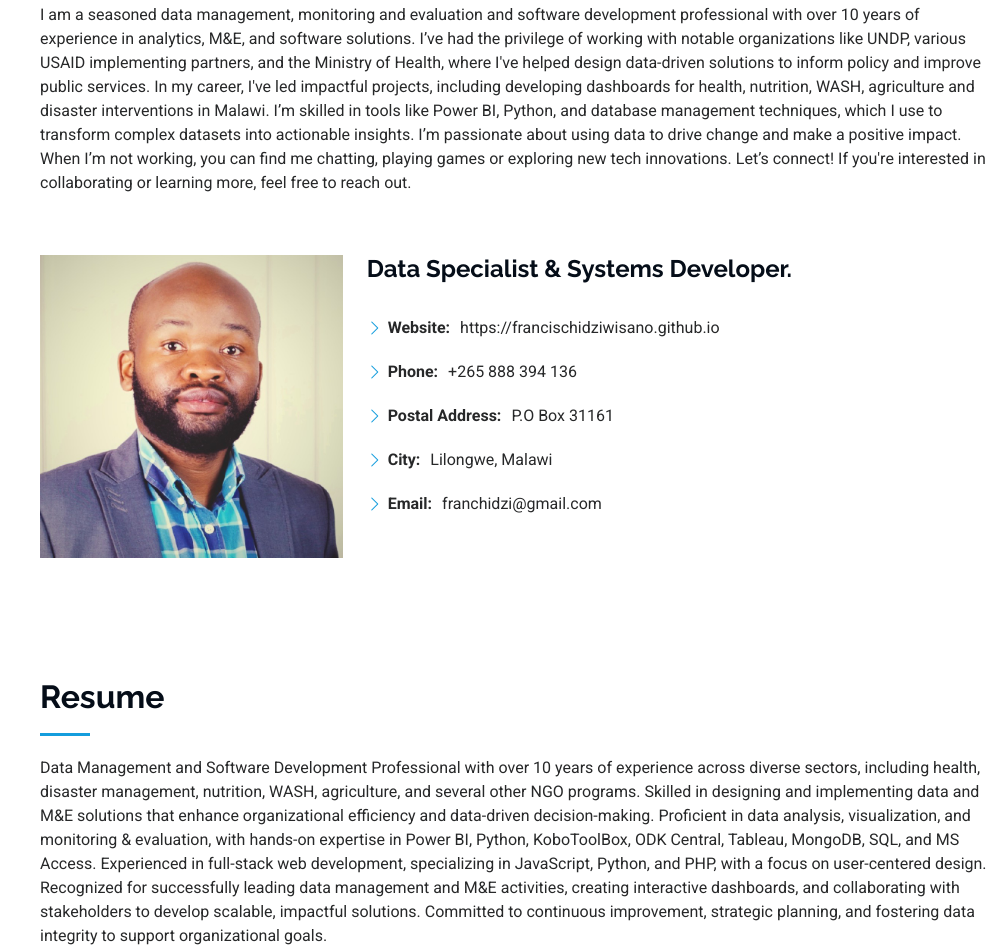
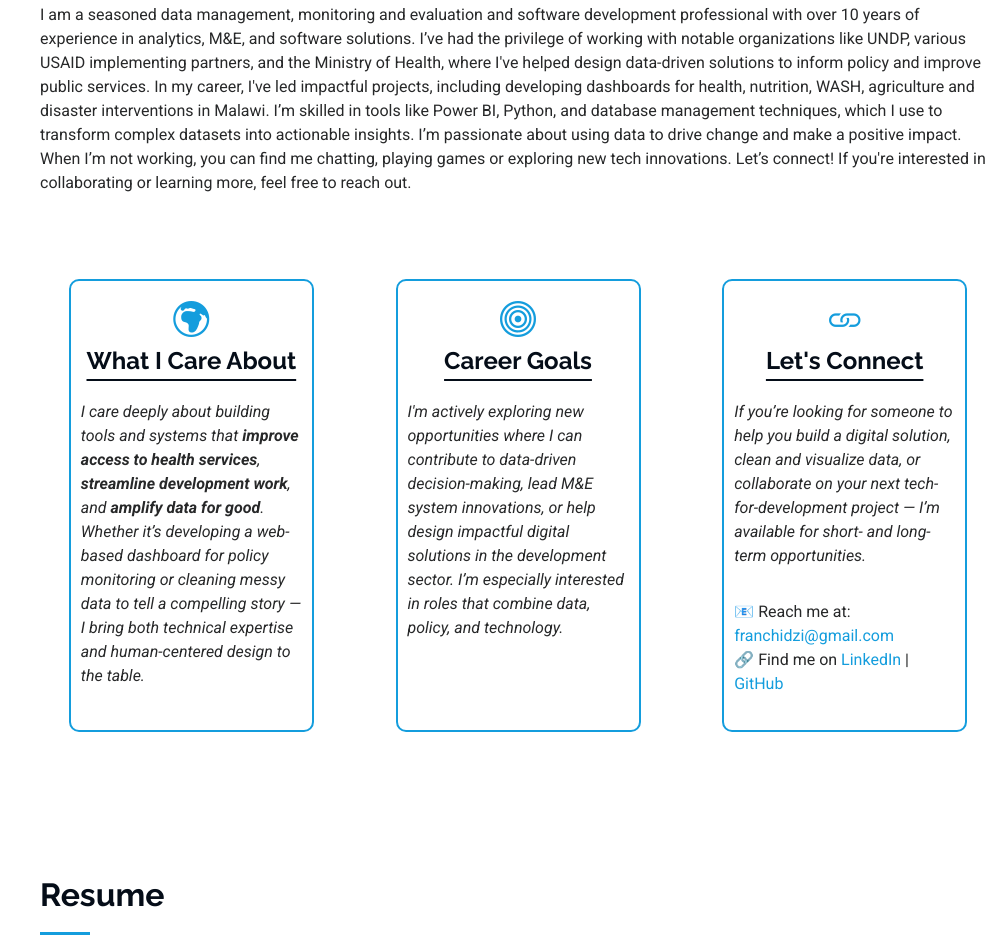
Before and after one commit to francischidziwisano/francischidziwisano.github.io, a plain HTML site: page index.html in a window 1280 px wide. Shown: the part 935-1886 px from the top of the page, without its empty margins (272-1280 px from the left). Drawn offline with nearby package versions, Linux system fonts and the light colour scheme.

Commit message:
about page improvement

```diff
--- a/assets/css/main.css
+++ b/assets/css/main.css
@@ -648,6 +648,18 @@ section,
   line-height: 0;
 }
 
+.about-card{
+  /* margin-left: 5px; */
+  padding: 10px;
+  border: solid  2px #149ddd;
+  border-radius: 10px;
+  /* background-color: #a8a9b4; */
+}
+
+.about-card-title{
+  text-underline-offset: 10px;
+}
+
 /*--------------------------------------------------------------
 # Stats Section
 --------------------------------------------------------------*/
@@ -914,6 +926,13 @@ section,
   color: var(--contrast-color);
   font-size: 24px;
   line-height: 0;
+}
+
+.icon{
+  color: var(--accent-color);
+  font-size: 36px;
+  line-height: 0;
+  padding: 10px;
 }
 
 .services .service-item:hover .icon {
--- a/index.html
+++ b/index.html
@@ -123,38 +123,38 @@
 
       <div class="container" data-aos="fade-up" data-aos-delay="100">
 
-        <div class="row gy-4 justify-content-center">
-          <div class="col-lg-4">
-            <img src="assets/img/my-profile-img.jpg" class="img-fluid" alt="">
+        <div class="row py-4 justify-content-center">
+          <div class="col-lg-3 content about-card">
+            <div class="d-flex justify-content-center icon"><i class="bi bi-globe-europe-africa"></i></div>
+            <h2 class="text-center about-card-title text-decoration-underline"> What I Care About </h2>
+            <p class="fst-italic py-3">I care deeply about building tools and systems that <strong>improve access to health services</strong>, <strong>streamline development
+            work</strong>, and <strong>amplify data for good</strong>. Whether it’s developing a web-based dashboard for policy monitoring or cleaning messy
+            data to tell a compelling story — I bring both technical expertise and human-centered design to the table. </p>
           </div>
-          <div class="col-lg-8 content">
-            <h2>Data Specialist &amp; Systems Developer.</h2>
-            <!-- <p class="fst-italic py-3">
-              Lorem ipsum dolor sit amet, consectetur adipiscing elit, sed do eiusmod tempor incididunt ut labore et dolore
-              magna aliqua.
-            </p> -->
-            <div class="row">
-              <div class="col-lg-6 pt-4">
-                <ul>
-                  <li><i class="bi bi-chevron-right"></i> <strong>Website:</strong> <span><a>https://francischidziwisano.github.io</a></span></li>
-                  <li><i class="bi bi-chevron-right"></i> <strong>Phone:</strong> <span>+265 888 394 136</span></li>
-                  <li><i class="bi bi-chevron-right"></i> <strong>Postal Address:</strong> <span>P.O Box 31161</span></li>
-                  <li><i class="bi bi-chevron-right"></i> <strong>City:</strong> <span>Lilongwe, Malawi</span></li>
-                  <li><i class="bi bi-chevron-right"></i> <strong>Email:</strong> <span>franchidzi@gmail.com</span></li>
-                </ul>
-              </div>
-              <!-- <div class="col-lg-6">
-                <ul>
-                  <li><i class="bi bi-chevron-right"></i> <strong>Degree:</strong> <span>Master</span></li>
-                  <li><i class="bi bi-chevron-right"></i> <strong>Email:</strong> <span>franchidzi@gmail.com</span></li>
-                  <li><i class="bi bi-chevron-right"></i> <strong>Freelance:</strong> <span>Available</span></li>
-                </ul>
-              </div> -->
-            </div>
-            <!-- <p class="py-3">
-              Officiis eligendi itaque labore et dolorum mollitia officiis optio vero. Quisquam sunt adipisci omnis et ut. Nulla accusantium dolor incidunt officia tempore. Et eius omnis.
-              Cupiditate ut dicta maxime officiis quidem quia. Sed et consectetur qui quia repellendus itaque neque.
-            </p> -->
+          <div class="col-lg-1"></div>
+          <div class="col-lg-3 content about-card">
+            <div class="d-flex justify-content-center icon"><i class="bi bi-bullseye"></i></div>
+            <h2 class="text-center about-card-title text-decoration-underline"> Career Goals </h2>
+            <p class="fst-italic py-3">
+              I'm actively exploring new opportunities where I can contribute to data-driven decision-making, lead M&E system
+              innovations, or help design impactful digital solutions in the development sector. I’m especially interested in roles
+              that combine data, policy, and technology.
+            </p>
+          </div>
+          <div class="col-lg-1"></div>
+          <div class="col-lg-3 content about-card">
+            <div class="d-flex justify-content-center icon"><i class="bi bi-link"></i></div>
+            <h2 class="text-center about-card-title text-decoration-underline"> Let's Connect </h2>
+            <p class="fst-italic py-3">
+              If you’re looking for someone to help you build a digital solution, clean and visualize data, or collaborate on your
+              next tech-for-development project — I’m available for short- and long-term opportunities.
+              </p>
+              <p>
+                📧 Reach me at: <a href="mailto:your-email@example.com">franchidzi@gmail.com</a><br>
+                🔗 Find me on
+                <a href="#" target="_blank">LinkedIn</a> |
+                <a href="#" target="_blank">GitHub</a>
+              </p>
           </div>
         </div>
 
```
